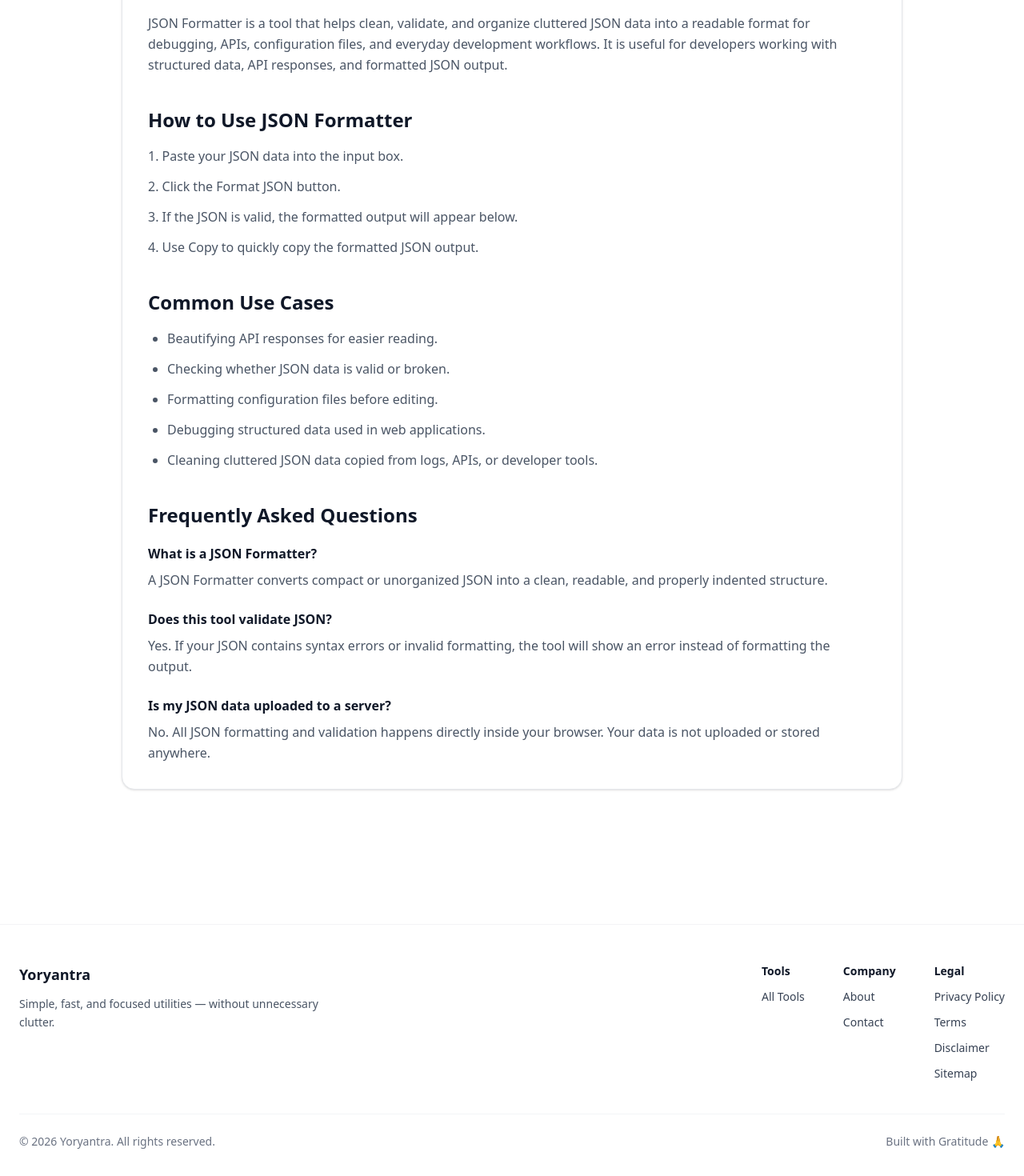
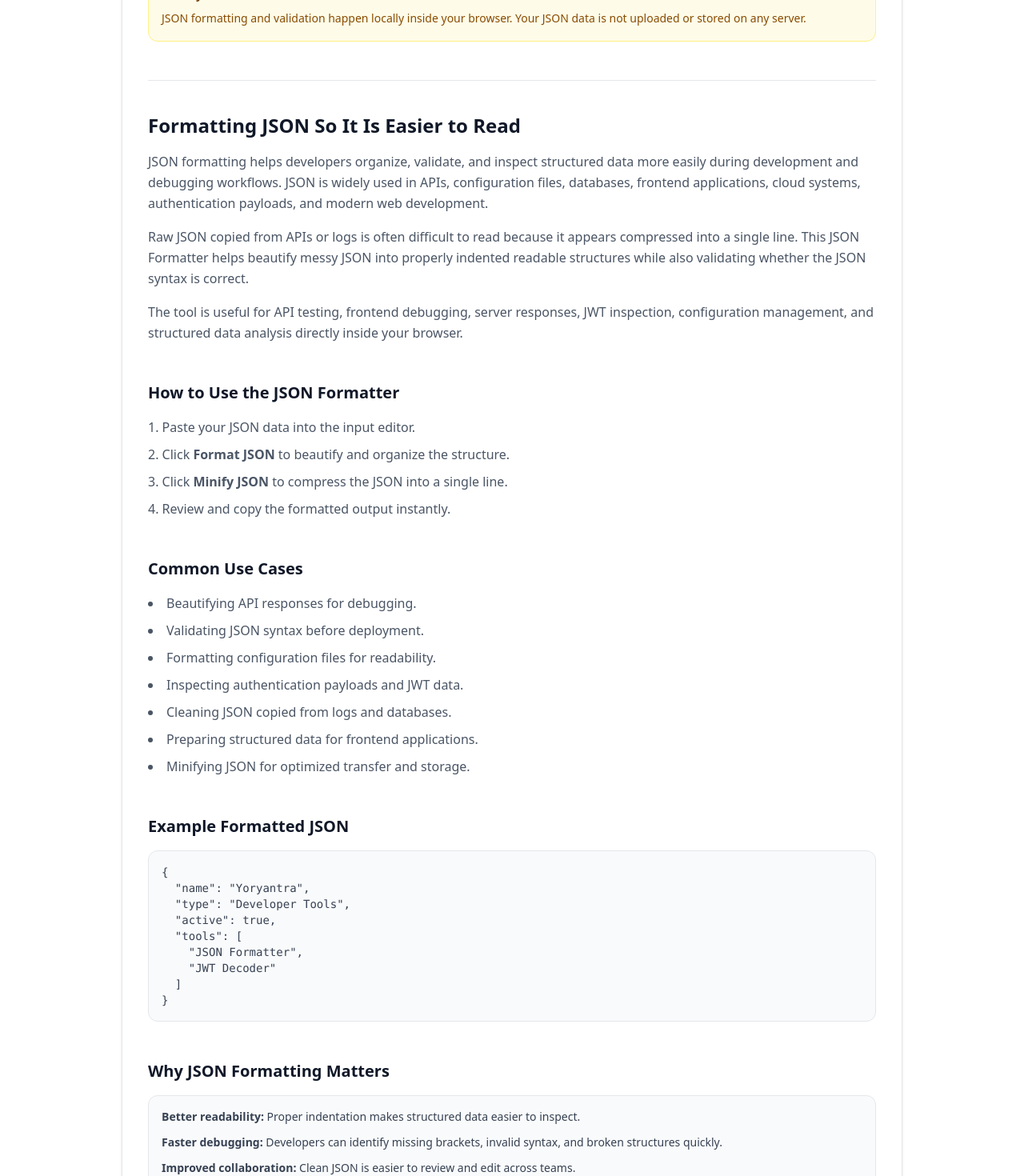
Before and after one commit to vaarunsonawwane-ops/yoryantra-new, a Next.js app: page /tools/json-formatter in a window 1280 px wide. Shown: the part 1120-2590 px from the top of the page at 80% size. Built offline with nearby package versions, Linux system fonts and the light colour scheme.

Commit message:
JSON Formatter SEO update

```diff
--- a/app/tools/json-formatter/ToolClient.tsx
+++ b/app/tools/json-formatter/ToolClient.tsx
@@ -1,6 +1,7 @@
 "use client";
 
 import { useState } from "react";
+import Link from "next/link";
 import ToolShell from "@/app/components/ToolShell";
 
 export default function ToolClient() {
@@ -12,7 +13,11 @@ export default function ToolClient() {
     try {
       const parsed = JSON.parse(input);
 
-      const formatted = JSON.stringify(parsed, null, 2);
+      const formatted = JSON.stringify(
+        parsed,
+        null,
+        2
+      );
 
       setOutput(formatted);
       setError("");
@@ -22,12 +27,32 @@ export default function ToolClient() {
     }
   };
 
+  const minifyJSON = () => {
+    try {
+      const parsed = JSON.parse(input);
+
+      const minified =
+        JSON.stringify(parsed);
+
+      setOutput(minified);
+      setError("");
+    } catch {
+      setError("Invalid JSON format.");
+      setOutput("");
+    }
+  };
+
+  const resetAll = () => {
+    setInput("");
+    setOutput("");
+    setError("");
+  };
+
   return (
     <ToolShell
       title="JSON Formatter"
-      description="Format, validate, beautify, and organize JSON instantly with this free online JSON formatter."
+      description="Format, validate, beautify, and minify JSON instantly with this free online JSON Formatter."
     >
-
       {/* INPUT */}
       <div>
         <label className="block mb-2 text-sm font-medium text-gray-700">
@@ -35,16 +60,17 @@ export default function ToolClient() {
         </label>
 
         <textarea
-          className="w-full h-64 rounded-xl border border-gray-300 p-4 text-sm outline-none focus:ring-2 focus:ring-[var(--green)] focus:border-transparent transition"
+          className="w-full h-64 rounded-xl border border-gray-300 p-4 text-sm font-mono outline-none focus:ring-2 focus:ring-[var(--green)] focus:border-transparent transition"
           placeholder="Paste JSON here..."
           value={input}
-          onChange={(e) => setInput(e.target.value)}
+          onChange={(e) =>
+            setInput(e.target.value)
+          }
         />
       </div>
 
       {/* ACTIONS */}
       <div className="mt-5 flex flex-wrap gap-3">
-
         <button
           onClick={formatJSON}
           className="yoryantra-btn"
@@ -53,28 +79,29 @@ export default function ToolClient() {
         </button>
 
         <button
-          onClick={() => {
-            setInput("");
-            setOutput("");
-            setError("");
-          }}
+          onClick={minifyJSON}
+          className="yoryantra-btn-outline"
+        >
+          Minify JSON
+        </button>
+
+        <button
+          onClick={resetAll}
           className="yoryantra-btn-outline"
         >
           Reset
         </button>
-
       </div>
 
       {/* ERROR */}
       {error && (
-        <p className="mt-4 text-sm font-medium text-red-500">
+        <div className="mt-6 rounded-xl border border-red-200 bg-red-50 p-4 text-sm text-red-700">
           {error}
-        </p>
+        </div>
       )}
 
       {/* OUTPUT */}
       <div className="mt-8">
-
         <div className="flex items-center justify-between mb-3">
           <h3 className="text-lg font-semibold text-gray-900">
             Formatted Output
@@ -82,7 +109,11 @@ export default function ToolClient() {
 
           {output && (
             <button
-              onClick={() => navigator.clipboard.writeText(output)}
+              onClick={() =>
+                navigator.clipboard.writeText(
+                  output
+                )
+              }
               className="yoryantra-btn-outline text-sm"
             >
               Copy
@@ -90,149 +121,262 @@ export default function ToolClient() {
           )}
         </div>
 
-        <pre className="yoryantra-output overflow-auto text-sm min-h-[180px] whitespace-pre-wrap break-words">
-          {output || "Formatted JSON output will appear here..."}
+        <pre className="yoryantra-output overflow-auto text-sm min-h-[220px] whitespace-pre-wrap break-words">
+          {output ||
+            "Formatted JSON output will appear here..."}
         </pre>
+      </div>
 
+      {/* SECURITY NOTE */}
+      <div className="mt-8 rounded-xl border border-yellow-200 bg-yellow-50 p-4">
+        <h3 className="text-sm font-semibold text-yellow-900">
+          Privacy Note
+        </h3>
+
+        <p className="mt-2 text-sm leading-relaxed text-yellow-800">
+          JSON formatting and validation happen locally inside your browser.
+          Your JSON data is not uploaded or stored on any server.
+        </p>
       </div>
 
       {/* SEO CONTENT */}
-<div className="mt-10 border-t border-gray-200 pt-8 space-y-10">
-
-  {/* ABOUT */}
-  <section>
-
+      <section className="mt-12 border-t border-gray-200 pt-10 space-y-12">
+        <div>
           <h2 className="text-2xl font-semibold text-gray-900">
-      About JSON Formatter
+            Formatting JSON So It Is Easier to Read
           </h2>
 
           <p className="mt-4 text-gray-600 leading-relaxed">
-      JSON Formatter is a tool that helps clean, validate, and organize
-      cluttered JSON data into a readable format for debugging, APIs,
-      configuration files, and everyday development workflows.
-      It is useful for developers working with structured data,
-      API responses, and formatted JSON output.
+            JSON formatting helps developers organize, validate, and inspect
+            structured data more easily during development and debugging
+            workflows. JSON is widely used in APIs, configuration files,
+            databases, frontend applications, cloud systems, authentication
+            payloads, and modern web development.
           </p>
 
-  </section>
+          <p className="mt-4 text-gray-600 leading-relaxed">
+            Raw JSON copied from APIs or logs is often difficult to read because
+            it appears compressed into a single line. This JSON Formatter helps
+            beautify messy JSON into properly indented readable structures while
+            also validating whether the JSON syntax is correct.
+          </p>
 
-  {/* HOW TO USE */}
-  <section>
+          <p className="mt-4 text-gray-600 leading-relaxed">
+            The tool is useful for API testing, frontend debugging, server
+            responses, JWT inspection, configuration management, and structured
+            data analysis directly inside your browser.
+          </p>
+        </div>
 
-    <h2 className="text-2xl font-semibold text-gray-900">
-      How to Use JSON Formatter
+        <div>
+          <h2 className="text-xl font-semibold text-gray-900">
+            How to Use the JSON Formatter
           </h2>
 
-    <div className="mt-4 space-y-3 text-gray-600 leading-relaxed">
+          <ol className="mt-4 list-decimal list-inside space-y-2 text-gray-600 leading-relaxed">
+            <li>
+              Paste your JSON data into the input editor.
+            </li>
 
-      <p>
-        1. Paste your JSON data into the input box.
-      </p>
+            <li>
+              Click <strong>Format JSON</strong> to beautify and organize the
+              structure.
+            </li>
 
-      <p>
-        2. Click the Format JSON button.
-      </p>
+            <li>
+              Click <strong>Minify JSON</strong> to compress the JSON into a
+              single line.
+            </li>
 
-      <p>
-        3. If the JSON is valid, the formatted output will appear below.
-      </p>
-
-      <p>
-        4. Use Copy to quickly copy the formatted JSON output.
-      </p>
-
+            <li>
+              Review and copy the formatted output instantly.
+            </li>
+          </ol>
         </div>
 
-  </section>
-
-  {/* USE CASES */}
-  <section>
-
-    <h2 className="text-2xl font-semibold text-gray-900">
+        <div>
+          <h2 className="text-xl font-semibold text-gray-900">
             Common Use Cases
           </h2>
 
-    <ul className="mt-4 space-y-3 text-gray-600 leading-relaxed list-disc pl-6">
+          <ul className="mt-4 list-disc list-inside space-y-2 text-gray-600 leading-relaxed">
+            <li>Beautifying API responses for debugging.</li>
 
+            <li>Validating JSON syntax before deployment.</li>
+
+            <li>Formatting configuration files for readability.</li>
+
+            <li>Inspecting authentication payloads and JWT data.</li>
+
+            <li>Cleaning JSON copied from logs and databases.</li>
+
+            <li>Preparing structured data for frontend applications.</li>
+
+            <li>Minifying JSON for optimized transfer and storage.</li>
+          </ul>
+        </div>
+
+        <div>
+          <h2 className="text-xl font-semibold text-gray-900">
+            Example Formatted JSON
+          </h2>
+
+          <div className="mt-4 rounded-xl border border-gray-200 bg-gray-50 p-4 text-sm text-gray-700 overflow-auto">
+            <pre className="whitespace-pre-wrap break-words">
+{`{
+  "name": "Yoryantra",
+  "type": "Developer Tools",
+  "active": true,
+  "tools": [
+    "JSON Formatter",
+    "JWT Decoder"
+  ]
+}`}
+            </pre>
+          </div>
+        </div>
+
+        <div>
+          <h2 className="text-xl font-semibold text-gray-900">
+            Why JSON Formatting Matters
+          </h2>
+
+          <div className="mt-4 rounded-xl border border-gray-200 bg-gray-50 p-4 text-sm text-gray-700">
+            <ul className="space-y-3">
               <li>
-        Beautifying API responses for easier reading.
+                <strong>Better readability:</strong> Proper indentation makes
+                structured data easier to inspect.
               </li>
 
               <li>
-        Checking whether JSON data is valid or broken.
+                <strong>Faster debugging:</strong> Developers can identify
+                missing brackets, invalid syntax, and broken structures quickly.
               </li>
 
               <li>
-        Formatting configuration files before editing.
+                <strong>Improved collaboration:</strong> Clean JSON is easier to
+                review and edit across teams.
               </li>
 
               <li>
-        Debugging structured data used in web applications.
+                <strong>Cleaner APIs:</strong> Formatted responses simplify API
+                testing and development workflows.
               </li>
+            </ul>
+          </div>
+        </div>
 
-      <li>
-        Cleaning cluttered JSON data copied from logs, APIs,
-        or developer tools.
-      </li>
-
-    </ul>
-
-  </section>
-
-  {/* FAQ */}
-  <section>
-
-    <h2 className="text-2xl font-semibold text-gray-900">
+        <div>
+          <h2 className="text-xl font-semibold text-gray-900">
             Frequently Asked Questions
           </h2>
 
           <div className="mt-5 space-y-6">
-
             <div>
-
               <h3 className="font-semibold text-gray-900">
                 What is a JSON Formatter?
               </h3>
 
               <p className="mt-2 text-gray-600 leading-relaxed">
-          A JSON Formatter converts compact or unorganized JSON
-          into a clean, readable, and properly indented structure.
+                A JSON Formatter converts compressed or unorganized JSON into a
+                clean readable structure using indentation and spacing.
               </p>
-
             </div>
 
             <div>
-
               <h3 className="font-semibold text-gray-900">
-          Does this tool validate JSON?
+                Does this tool validate JSON syntax?
               </h3>
 
               <p className="mt-2 text-gray-600 leading-relaxed">
-          Yes. If your JSON contains syntax errors or invalid formatting,
-          the tool will show an error instead of formatting the output.
+                Yes. Invalid JSON structures and syntax errors will display an
+                error instead of formatted output.
               </p>
-
             </div>
 
             <div>
-
               <h3 className="font-semibold text-gray-900">
-          Is my JSON data uploaded to a server?
+                What is JSON minification?
               </h3>
 
               <p className="mt-2 text-gray-600 leading-relaxed">
-          No. All JSON formatting and validation happens directly
-          inside your browser. Your data is not uploaded or stored anywhere.
+                JSON minification removes unnecessary spaces and line breaks to
+                reduce file size and improve transfer efficiency.
+              </p>
+            </div>
+
+            <div>
+              <h3 className="font-semibold text-gray-900">
+                Is this JSON Formatter useful for APIs?
+              </h3>
+
+              <p className="mt-2 text-gray-600 leading-relaxed">
+                Yes. API developers commonly use JSON formatting while testing
+                endpoints and inspecting server responses.
+              </p>
+            </div>
+
+            <div>
+              <h3 className="font-semibold text-gray-900">
+                Is JSON processing handled on the server?
+              </h3>
+
+              <p className="mt-2 text-gray-600 leading-relaxed">
+                No. JSON formatting and validation happen locally inside your
+                browser.
+              </p>
+            </div>
+          </div>
+        </div>
+
+        <div>
+          <h2 className="text-xl font-semibold text-gray-900">
+            Related Tools
+          </h2>
+
+          <p className="mt-3 text-gray-600 leading-relaxed">
+            JSON formatting often connects with APIs, JWT tokens, Base64
+            encoding, HTTP debugging, and structured data workflows.
           </p>
 
+          <div className="mt-4 flex flex-wrap gap-3">
+            <Link
+              href="/tools/jwt-decoder"
+              className="yoryantra-btn-outline"
+            >
+              JWT Decoder
+            </Link>
+
+            <Link
+              href="/tools/base64-encoder-decoder"
+              className="yoryantra-btn-outline"
+            >
+              Base64 Encoder Decoder
+            </Link>
+
+            <Link
+              href="/tools/http-headers-parser"
+              className="yoryantra-btn-outline"
+            >
+              HTTP Headers Parser
+            </Link>
+
+            <Link
+              href="/tools/url-encoder"
+              className="yoryantra-btn-outline"
+            >
+              URL Encoder Decoder
+            </Link>
+
+            <Link
+              href="/tools/regex-tester"
+              className="yoryantra-btn-outline"
+            >
+              Regex Tester
+            </Link>
           </div>
-
         </div>
-
       </section>
-
-</div>
-
     </ToolShell>
   );
 }
```
Lines whose indentation alone changed are shown as unchanged.
